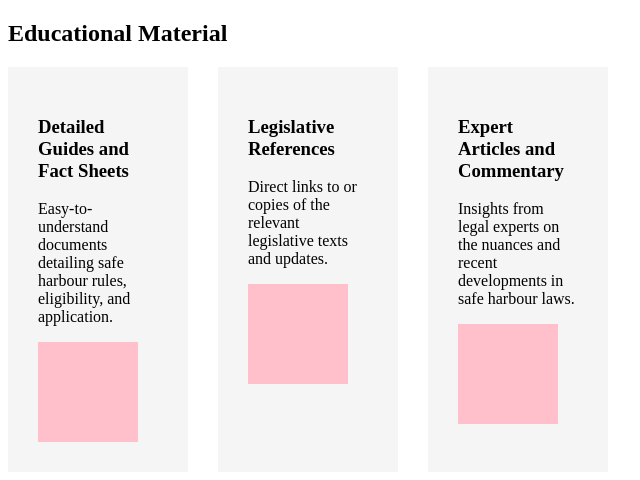
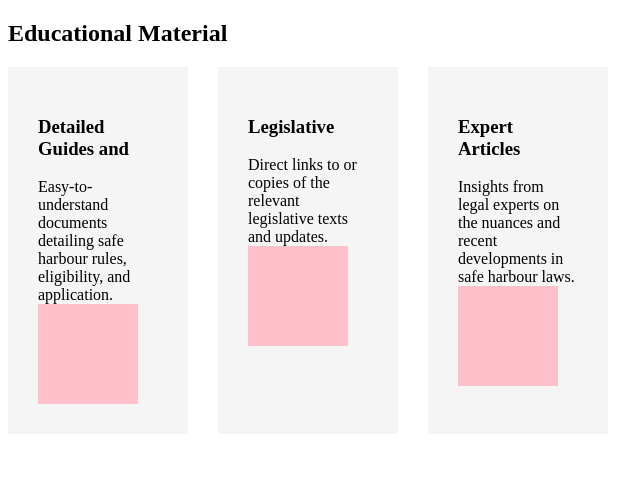
Before and after one commit to MinKaizen/temp-alignment-for-tommy, a plain HTML site: page index.html in a window 1280 px wide. Shown: the whole page, without its empty margins (0-640 px from the left). Drawn offline with Linux system fonts and the light colour scheme.

```diff
--- a/index.html
+++ b/index.html
@@ -31,18 +31,18 @@
 
         <div class="card-list">
             <div class="card">
-                <h3>Detailed Guides and Fact Sheets</h3>
-                <p>Easy-to-understand documents detailing safe harbour rules, eligibility, and application.</p>
+                <h3 class="card-title">Detailed Guides and</h3>
+                <div>Easy-to-understand documents detailing safe harbour rules, eligibility, and application.</div>
                 <div class="card-image"></div>
             </div>
             <div class="card">
-                <h3>Legislative References</h3>
-                <p>Direct links to or copies of the relevant legislative texts and updates.</p>
+                <h3 class="card-title">Legislative</h3>
+                <div>Direct links to or copies of the relevant legislative texts and updates.</div>
                 <div class="card-image"></div>
             </div>
             <div class="card">
-                <h3>Expert Articles and Commentary</h3>
-                <p>Insights from legal experts on the nuances and recent developments in safe harbour laws.</p>
+                <h3 class="card-title">Expert Articles</h3>
+                <div>Insights from legal experts on the nuances and recent developments in safe harbour laws.</div>
                 <div class="card-image"></div>
             </div>
         </div>
```
